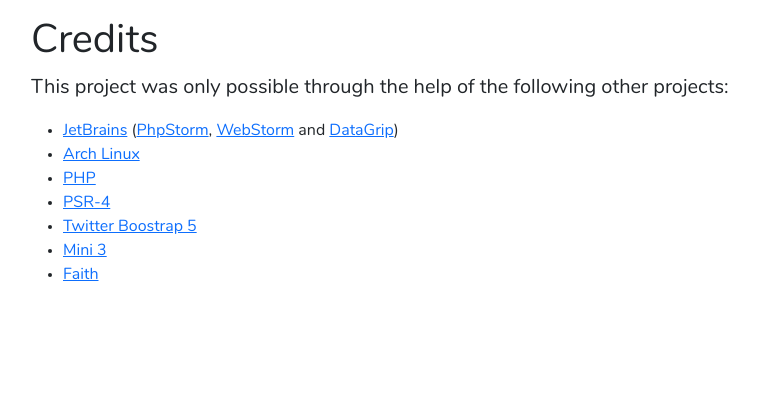
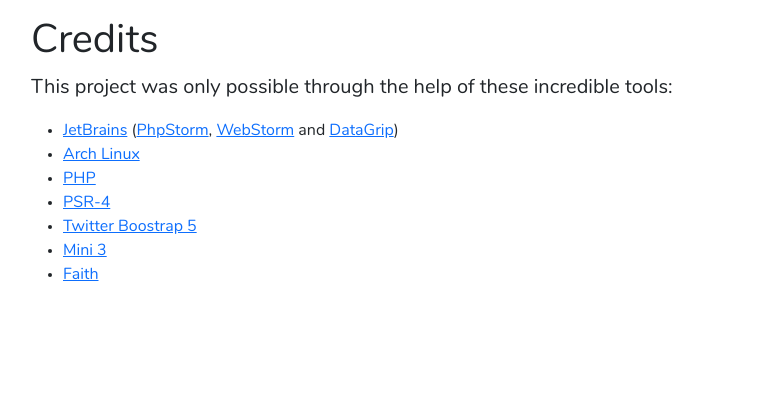
Before and after one commit to sistematico/php-mvc-users, a PHP site: template app/view/pages/credits.php in a window 1280 px wide. Shown: the part 116-536 px from the top of the page, without its empty margins (54-813 px from the left). Run offline with PHP 8.4, Linux system fonts and the light colour scheme; the template is opened without the code that fills it, so the values that code supplies are empty; some libraries are stand-ins or nearby versions.

Commit message:
Autocommit por GitHub: alterações: add 'app/view/_templates/footer.php' add 'app/view/pages/credits.php'

```diff
--- a/app/view/_templates/footer.php
+++ b/app/view/_templates/footer.php
@@ -27,7 +27,7 @@
 <footer class="footer">
     <div class="container">
         <span class="text-muted">
-            Made with <i class="fas fa-heart"></i> by <a href="https://lucasbrum.net" target="_blank">Lucas</a> in Terenos.
+            Made with <i class="fas fa-heart"></i> by <a href="https://lucasbrum.net" target="_blank">Lucas</a> in <a href="https://pt.wikipedia.org/wiki/Terenos" target="_blank">Terenos</a>.
             <div class="d-none d-sm-inline">Sources on <a href="https://github.com/sistematico/php-mvc-users" target="_blank">Github</a>.
             Proudly hosted by <a href="https://www.owned-networks.net/client_area/aff.php?aff=11" target="_blank">Owned-Networks</a>.
             <?php
--- a/app/view/pages/credits.php
+++ b/app/view/pages/credits.php
@@ -10,7 +10,7 @@
 
     <h1>Credits</h1>
     <p class="lead">
-        This project was only possible through the help of the following other projects:
+        This project was only possible through the help of these incredible tools:
         <ul>
             <li><a href="https://www.jetbrains.com" target="_blank">JetBrains</a> (<a href="https://www.jetbrains.com/phpstorm/" target="_blank">PhpStorm</a>, <a href="https://www.jetbrains.com/webstorm/" target="_blank">WebStorm</a> and <a href="https://www.jetbrains.com/datagrip/" target="_blank">DataGrip</a>)</li>
             <li><a href="https://www.archlinux.org" target="_blank">Arch Linux</a></li>
```
